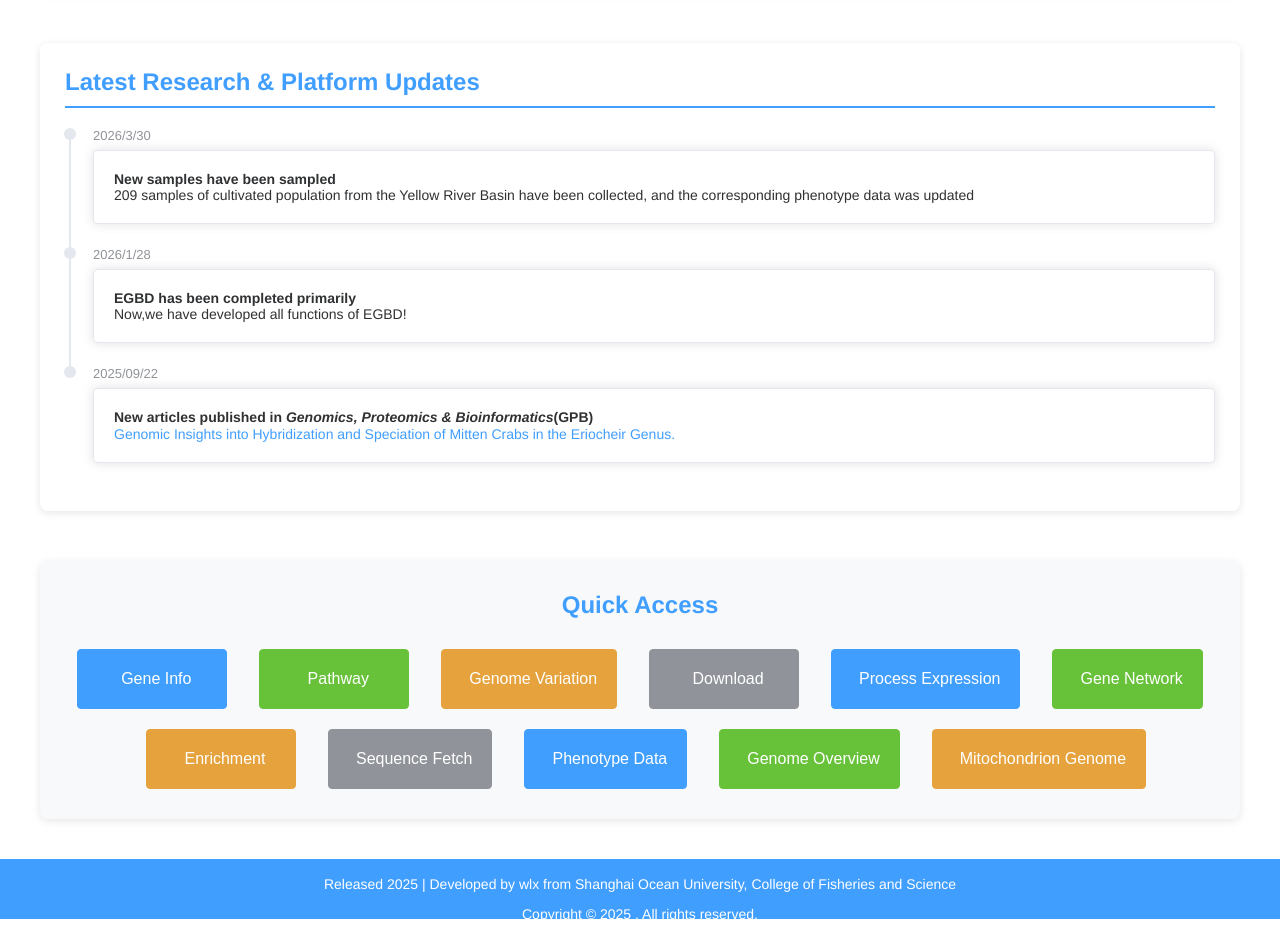
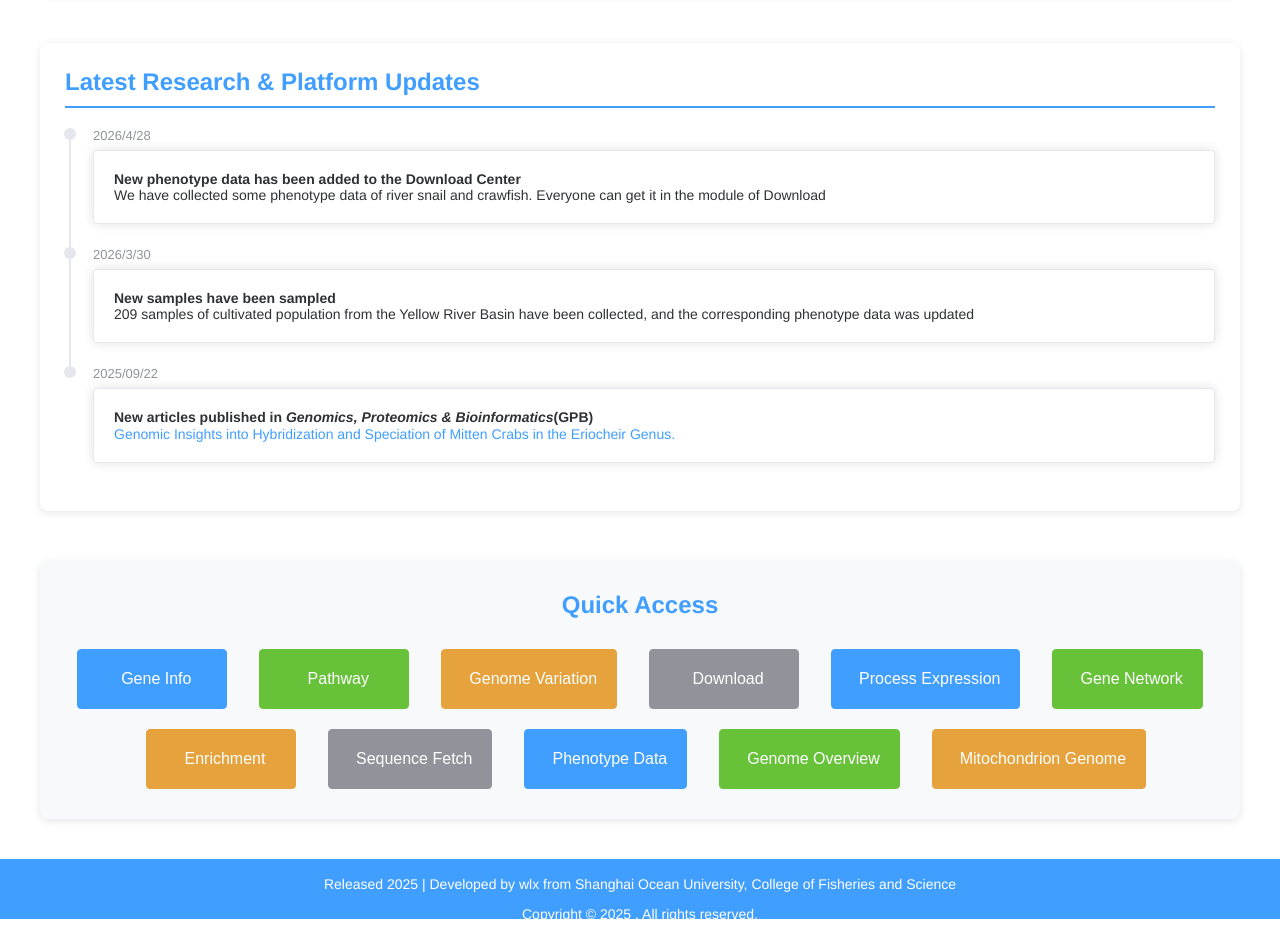
Before and after one commit to Wilameslex/demo, a Vue app in the folder crab-frontend-v3/: page /front/index in a window 1280 px wide. Shown: the part 1460-2385 px from the top of the page. Built offline with nearby package versions, Linux system fonts and the light colour scheme.

Commit message:
Update FrontLayout.vue

```diff
--- a/crab-frontend-v3/src/views/layout/FrontLayout.vue
+++ b/crab-frontend-v3/src/views/layout/FrontLayout.vue
@@ -370,16 +370,16 @@
               </h2>
 
               <el-timeline>
+                <el-timeline-item timestamp="2026/4/28" placement="top">
+                  <el-card>
+                    <h4>New phenotype data has been added to the Download Center</h4>
+                    <p>We have collected some phenotype data of river snail and crawfish. Everyone can get it in the module of Download</p>
+                  </el-card>
+                </el-timeline-item>
                 <el-timeline-item timestamp="2026/3/30" placement="top">
                   <el-card>
                     <h4>New samples have been sampled</h4>
-                    <p>209 samples of cultivated population from the Yellow River Basin have been collected, and the corresponding phenotype data was updated</p>
-                  </el-card>
-                </el-timeline-item>
-                <el-timeline-item timestamp="2026/1/28" placement="top">
-                  <el-card>
-                    <h4>EGBD has been completed primarily</h4>
-                    <p>Now,we have developed all functions of EGBD! </p>
+                    <p>209 samples of cultivated population from the Yellow River Basin have been collected, and the corresponding phenotype data was updated </p>
                   </el-card>
                 </el-timeline-item>
                 <el-timeline-item timestamp="2025/09/22" placement="top">
```
